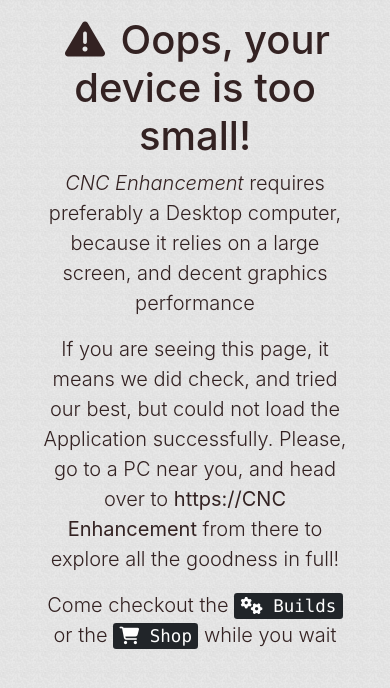
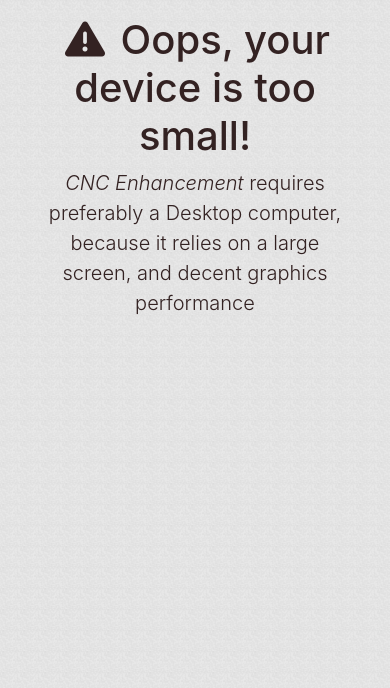
Before and after one commit to Satyam-2001/CNC-Enhancement, a plain HTML site: page mobile.html in a window 390 px wide. Drawn offline with nearby package versions, Linux system fonts and the light colour scheme.

Commit message:
mobile html updated

```diff
--- a/mobile.html
+++ b/mobile.html
@@ -63,9 +63,6 @@
        <main role="main" class="inner cover">
          <h1 class="cover-heading"><i class="fa fa-fw fa-exclamation-triangle" aria-hidden="true"></i> Oops, your device is too small!</h1>
          <p class="lead"><i>CNC Enhancement</i> requires preferably a Desktop computer, because it relies on a large screen, and decent graphics performance</p>
-         <p class="lead">If you are seeing this page, it means we did check, and tried our best, but could not load the Application successfully.  Please, go to a PC near you, and head over to <b>https://CNC Enhancement</b> from there to explore all the goodness in full!</p>
-         <p class="lead"> Come checkout the <kbd><a href="https://github.com/satyam-2001"><i class="fa fa-cogs" aria-hidden="true"></i> Builds</a></kbd> or the <kbd><a href="https://github.com/satyam-2001"><i class="fa fa-shopping-cart" aria-hidden="true"></i> Shop</a></kbd> while you wait
-         </p>
        </main>
 
      </div>
```
